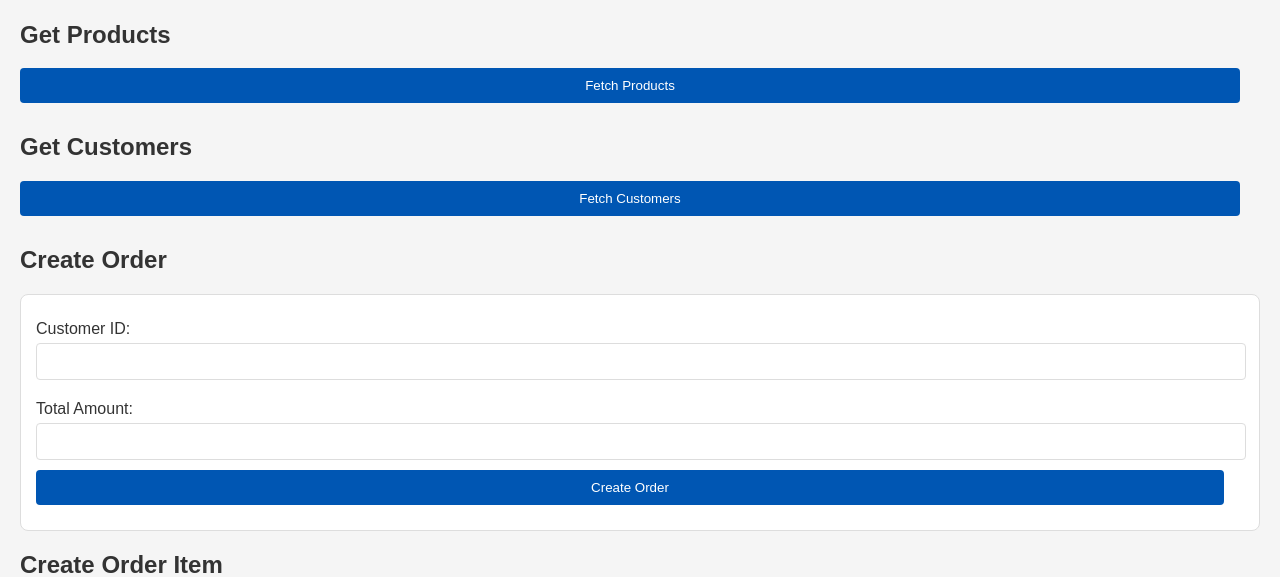
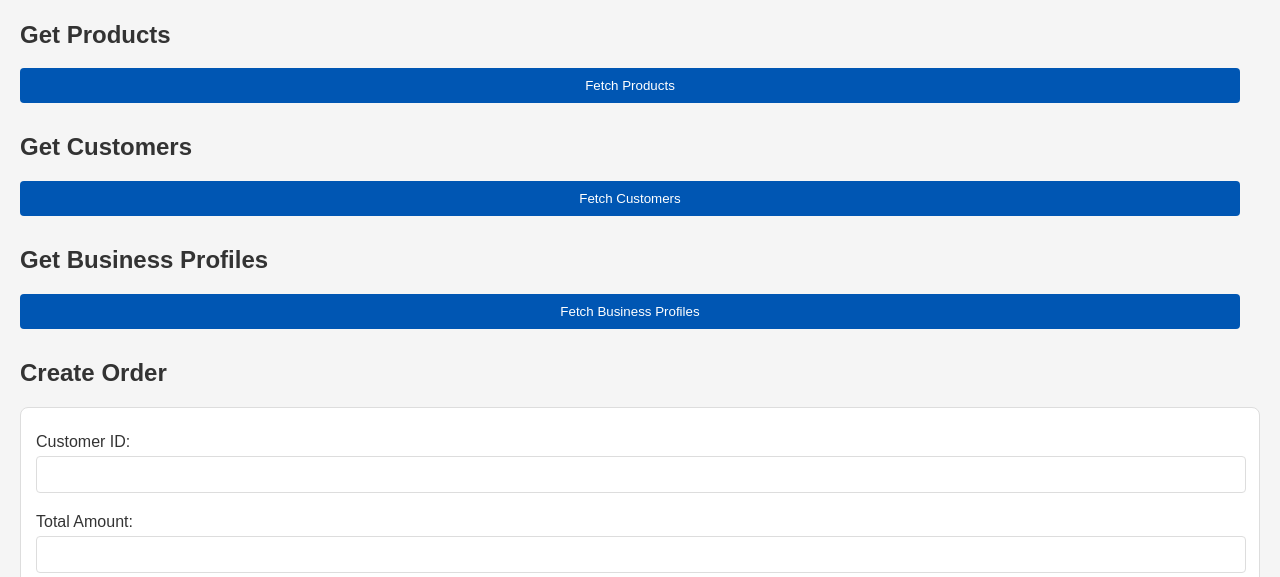
Before and after one commit to nkosi-ncube/ayoba-hackathon, a Django app: page / in a window 1280 px wide. Shown: the part 385-962 px from the top of the page. Run offline with Django 5.2, Linux system fonts and the light colour scheme.

Commit message:
static files

```diff
--- a/templates/home.html
+++ b/templates/home.html
@@ -96,6 +96,9 @@
     <h2>Get Customers</h2>
     <button onclick="handleGetRequest('/customers/')">Fetch Customers</button>
 
+    <h2>Get Business Profiles</h2>
+    <button onclick="handleGetRequest('/businessprofiles/')">Fetch Business Profiles</button>
+
     <h2>Create Order</h2>
     <form onsubmit="handleFormSubmit(event, '/orders/')">
         <label for="customer_id">Customer ID:</label>
```
